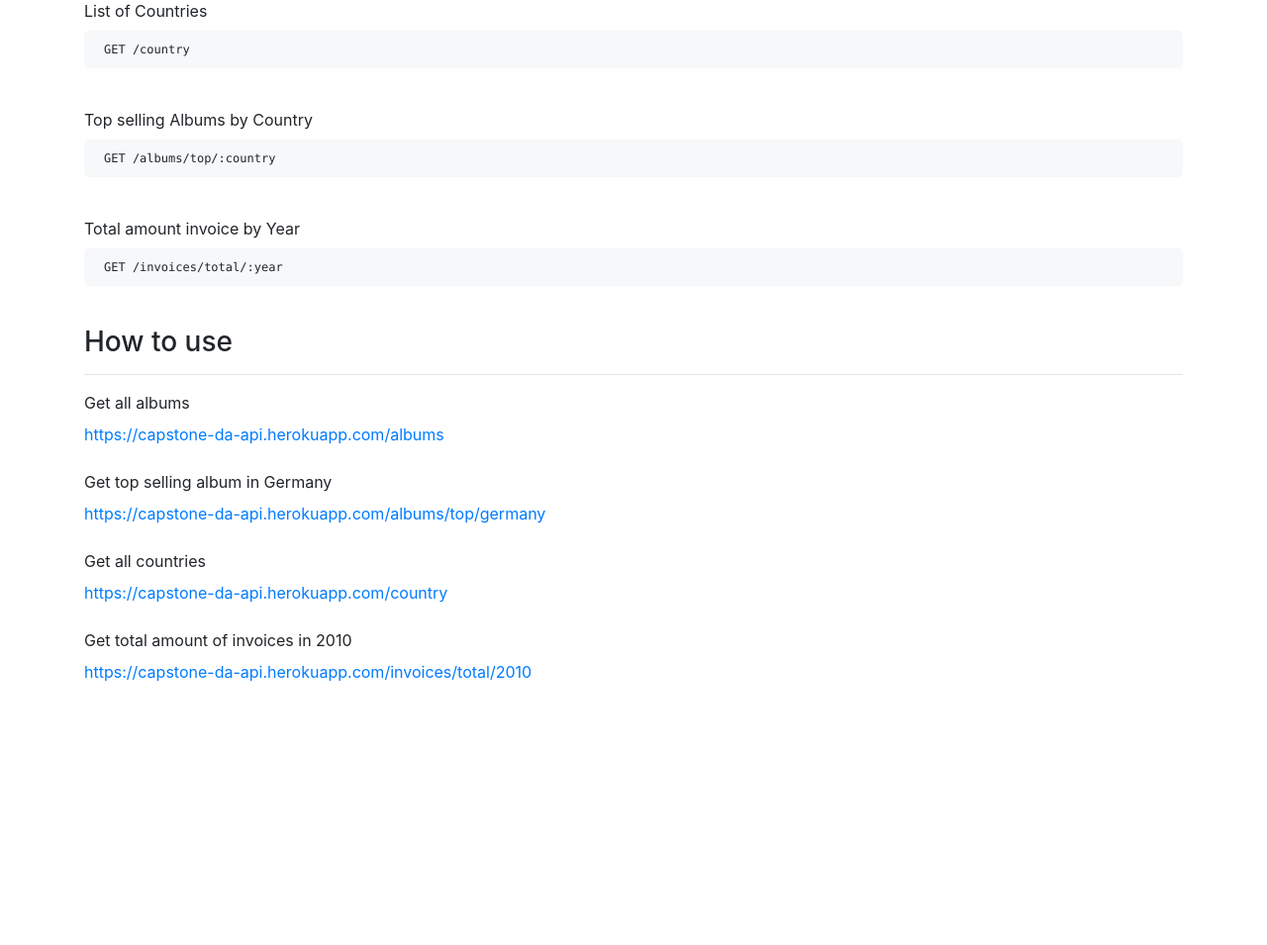
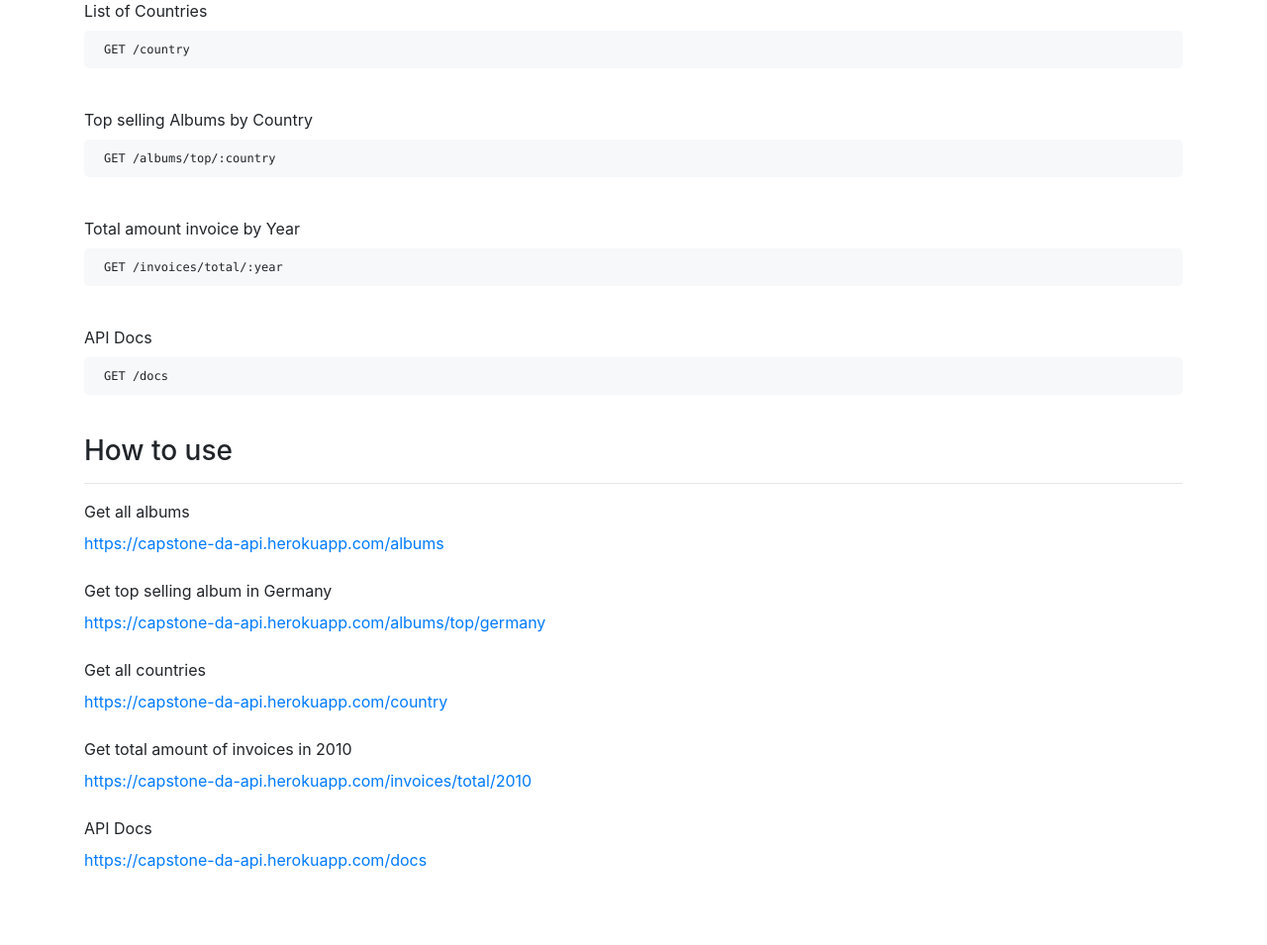
Before and after one commit to muslimalfatih/capstone-data-analytics-api, a Flask app: page / in a window 1280 px wide. Shown: the part 374-1329 px from the top of the page at 99% size. Before the commit the page ends 1063 px from the top, so only its background shows below. Run offline with Flask 2, Linux system fonts and the light colour scheme; some libraries are stand-ins or nearby versions.

```diff
--- a/templates/docs.html
+++ b/templates/docs.html
@@ -59,6 +59,11 @@
                 <pre>GET /invoices/total/:year</pre>
             </div>
             <br>
+            <div class="code">
+                <p>API Docs</p>
+                <pre>GET /docs</pre>
+            </div>
+            <br>
         </div>
     </div>
     <div class="row">
@@ -85,6 +90,11 @@
                 <a href="https://capstone-da-api.herokuapp.com/invoices/total/2010">https://capstone-da-api.herokuapp.com/invoices/total/2010</a>
             </div>
             <br>
+            <div class="code">
+                <p>API Docs</p>
+                <a href="https://capstone-da-api.herokuapp.com/docs">https://capstone-da-api.herokuapp.com/docs</a>
+            </div>
+            <br>
         </div>
     </div>
   </section>
```
Also changed, not shown: README.md, 1 other file.
